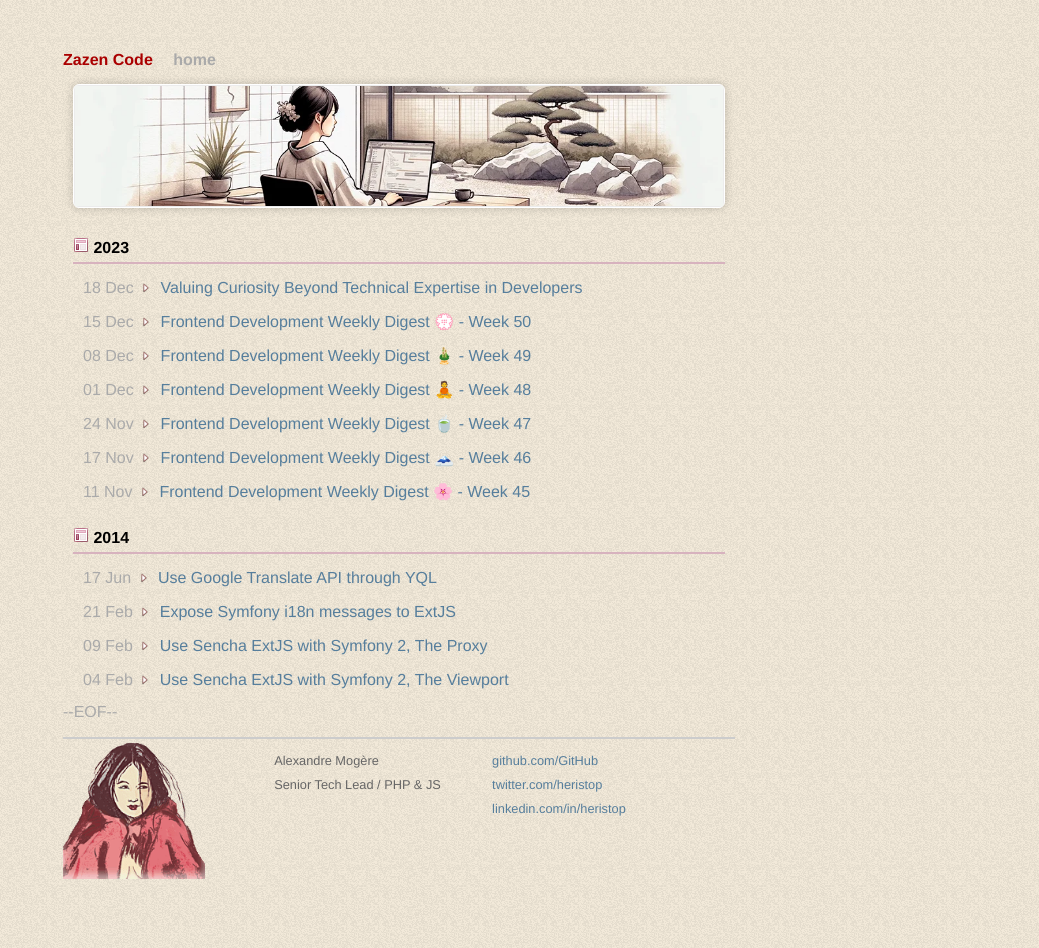
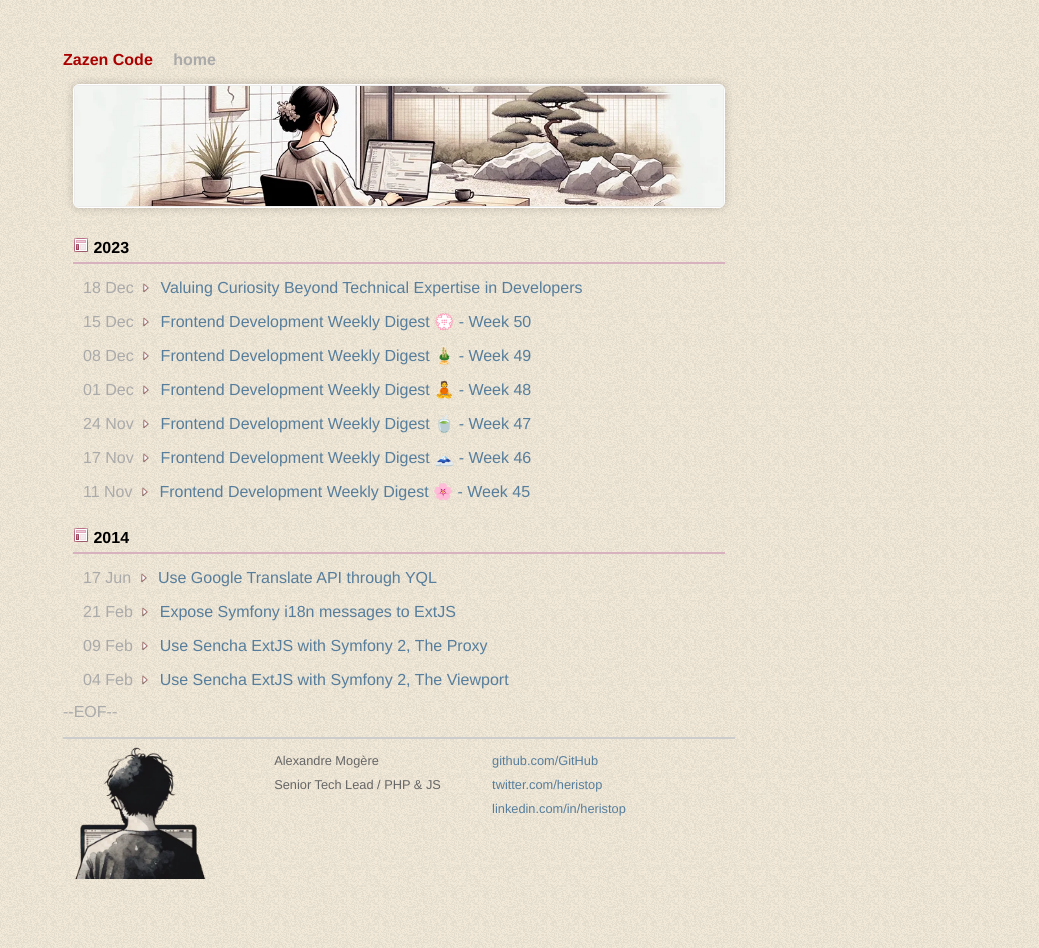
Before and after one commit to heristop/heristop.github.io, a Jekyll site: the page built from index.html, in a window 1280 px wide. Shown: the whole page, without its empty margins (241-1280 px from the left). Built offline with Jekyll 4.4.1, drawn with Linux system fonts in a browser that asks for light colours; some web fonts are replaced; Markdown is read by kramdown in place of the engine named in the settings.

Commit message:
chore(footer): change assets

```diff
--- a/css/style.css
+++ b/css/style.css
@@ -190,7 +190,7 @@ h2.year-title {
 }
 
 .footer .profile {
-    background: transparent url(/images/visage_fleur.png) no-repeat;
+    background: transparent url(/images/developer.webp) no-repeat;
     background-size: contain;
     width: 160px;
     height: 140px;
```
